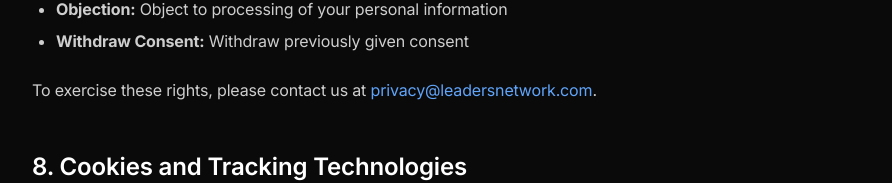
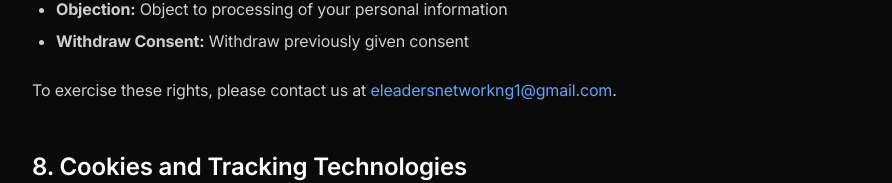
Before and after one commit to Leaders-Network/leaders-network, a Next.js app: page /privacy-policy in a window 1280 px wide. Shown: the part 2311-2494 px from the top of the page, without its empty margins (192-1084 px from the left). Built offline with nearby package versions, Linux system fonts and the light colour scheme.

Commit message:
Updated mail

```diff
--- a/src/app/privacy-policy/page.tsx
+++ b/src/app/privacy-policy/page.tsx
@@ -140,7 +140,7 @@ export default function PrivacyPolicyPage() {
                   <li><strong>Withdraw Consent:</strong> Withdraw previously given consent</li>
                 </ul>
                 <p className="text-gray-600 dark:text-white/80 leading-relaxed">
-                  To exercise these rights, please contact us at <a href="mailto:privacy@leadersnetwork.com" className="text-blue-600 dark:text-blue-400 hover:underline">privacy@leadersnetwork.com</a>.
+                  To exercise these rights, please contact us at <a href="mailto:eleadersnetworkng1@gmail.com" className="text-blue-600 dark:text-blue-400 hover:underline">eleadersnetworkng1@gmail.com</a>.
                 </p>
               </section>
 
@@ -214,9 +214,9 @@ export default function PrivacyPolicyPage() {
                 <div className="bg-gray-50 dark:bg-white/5 rounded-lg p-6 border border-gray-200 dark:border-white/10">
                   <div className="space-y-2 text-gray-600 dark:text-white/80">
                     <p><strong className="text-gray-900 dark:text-white">Leaders Network</strong></p>
-                    <p>Email: <a href="mailto:privacy@leadersnetwork.com" className="text-blue-600 dark:text-blue-400 hover:underline">privacy@leadersnetwork.com</a></p>
+                    <p>Email: <a href="mailto:eleadersnetworkng1@gmail.com" className="text-blue-600 dark:text-blue-400 hover:underline">privacy@leadersnetwork.com</a></p>
                     <p>Phone: <a href="tel:+2347087013213" className="text-blue-600 dark:text-blue-400 hover:underline">(234) 708-701-3213</a></p>
-                    <p>Address: [Your Business Address]</p>
+                    <p>Address: Suite 213, Block A, 2-4 Sura Complex, Abule ijesha, Lagos 101245, Lagos</p>
                   </div>
                 </div>
               </section>
--- a/src/app/terms-of-service/page.tsx
+++ b/src/app/terms-of-service/page.tsx
@@ -276,9 +276,9 @@ export default function TermsOfServicePage() {
                 <div className="bg-gray-50 dark:bg-white/5 rounded-lg p-6 border border-gray-200 dark:border-white/10">
                   <div className="space-y-2 text-gray-600 dark:text-white/80">
                     <p><strong className="text-gray-900 dark:text-white">Leaders Network</strong></p>
-                    <p>Email: <a href="mailto:legal@leadersnetwork.com" className="text-blue-600 dark:text-blue-400 hover:underline">legal@leadersnetwork.com</a></p>
+                    <p>Email: <a href="mailto:eleadersnetworkng1@gmail.com" className="text-blue-600 dark:text-blue-400 hover:underline">eleadersnetworkng1@gmail.com</a></p>
                     <p>Phone: <a href="tel:+2347087013213" className="text-blue-600 dark:text-blue-400 hover:underline">(234) 708-701-3213</a></p>
-                    <p>Address: [Your Business Address]</p>
+                    <p>Address: Suite 213, Block A, 2-4 Sura Complex, Abule ijesha, Lagos 101245, Lagos</p>
                   </div>
                 </div>
               </section>
--- a/src/components/layout/Footer.tsx
+++ b/src/components/layout/Footer.tsx
@@ -116,7 +116,8 @@ export default function Footer() {
             />
             <p className="text-sm leading-relaxed text-white/80 max-w-sm break-words">
               Leaders Network has been delivering trusted technology solutions
-              for Corporate Bodies, Government, Telecommunication, Educational.
+              for Corporate Bodies, Government, Telecommunication, Educational. <br />
+              <b>Address:</b> Suite 213, Block A, 2-4 Sura Complex, Abule ijesha, Lagos 101245, Lagos
             </p>
 
             <h3 className="mt-8 mb-4 text-base font-semibold text-white">Follow Us</h3>
```
